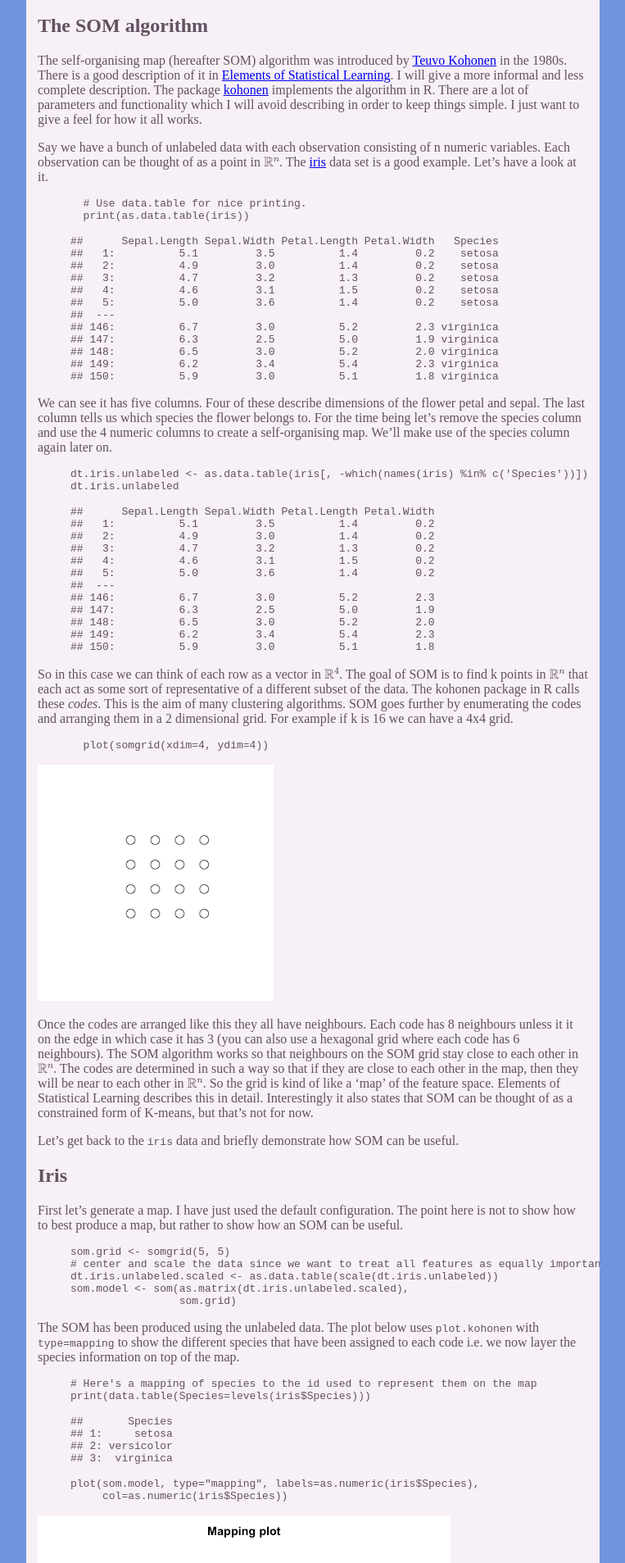
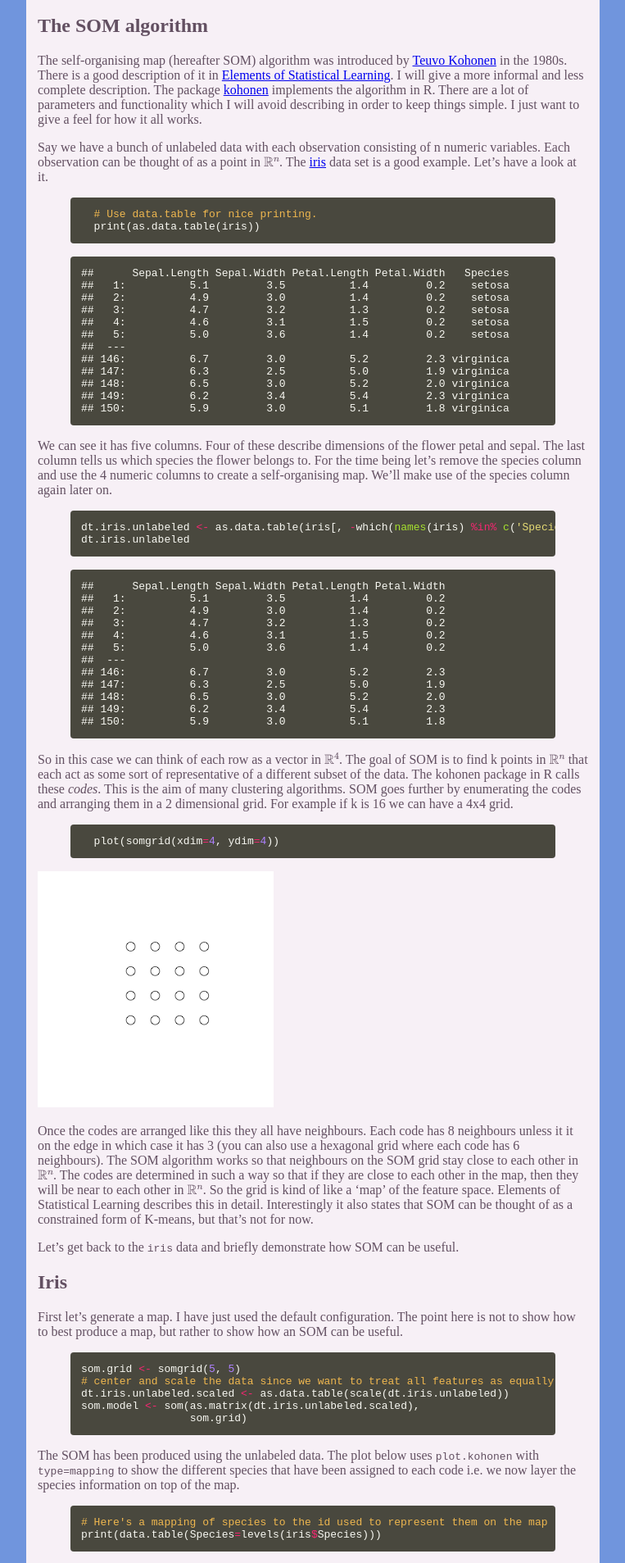
Before and after one commit to itsakettle/itsakettle.github.io, a Jekyll site: the page built from _posts/2017-03-17-inside_som.md, in a window 1280 px wide. Shown: the part 330-2237 px from the top of the page at 82% size, without its empty margins (258-1021 px from the left). Built offline with Jekyll 4.4.1, drawn with Linux system fonts in a browser that asks for light colours; nearby versions of some CDN libraries; some web fonts are replaced; formulas are drawn with MathJax 3; some of the changed text lies outside the part shown.

Commit message:
add syntax highlighting

```diff
--- a/_config.yml
+++ b/_config.yml
@@ -26,6 +26,7 @@ github_username:  itsakettle
 permalink: /:title
 markdown: kramdown
 theme: minima
+highlighter: rouge
 plugins:
   - jekyll-feed
 
--- /dev/null
+++ b/_sass/_syntax_highlighting.scss
@@ -0,0 +1,78 @@
+pre.highlight {
+	padding: 1em;
+}
+
+.highlight {
+	background-color: #49483e;
+	font-family: $syntax_font;
+
+	color: #f8f8f2;
+	border-radius: 4px;
+  overflow-x: auto;
+	pre {
+		position: relative;
+		margin: 0;
+		padding: 1em;
+    overflow-x: initial;
+	}
+	.lineno            { padding-right: 24px; color: lighten(#49483e,50);}
+	.hll               { background-color: #49483e}
+	.c                 { color: #75715e }                            /* Comment                     */
+	.err               { color: #960050; background-color: #1e0010 } /* Error                       */
+	.k                 { color: #66d9ef }                            /* Keyword                     */
+	.l                 { color: #ae81ff }                            /* Literal                     */
+	.n                 { color: #f8f8f2 }                            /* Name                        */
+	.o                 { color: #f92672 }                            /* Operator                    */
+	.p                 { color: #f8f8f2 }                            /* Punctuation                 */
+	.cm                { color: #EFB74F }                            /* Comment.Multiline           */
+	.cp                { color: #EFB74F }                            /* Comment.Preproc             */
+	.c1                { color: #EFB74F }                            /* Comment.Single              */
+	.cs                { color: #EFB74F }                            /* Comment.Special             */
+	.ge                { font-style: italic }                        /* Generic.Emph                */
+	.gs                { font-weight: bold }                         /* Generic.Strong              */
+	.kc                { color: #66d9ef }                            /* Keyword.Constant            */
+	.kd                { color: #66d9ef }                            /* Keyword.Declaration         */
+	.kn                { color: #f92672 }                            /* Keyword.Namespace           */
+	.kp                { color: #66d9ef }                            /* Keyword.Pseudo              */
+	.kr                { color: #66d9ef }                            /* Keyword.Reserved            */
+	.kt                { color: #66d9ef }                            /* Keyword.Type                */
+	.ld                { color: #e6db74 }                            /* Literal.Date                */
+	.m                 { color: #ae81ff }                            /* Literal.Number              */
+	.s                 { color: #e6db74 }                            /* Literal.String              */
+	.na                { color: #a6e22e }                            /* Name.Attribute              */
+	.nb                { color: #f8f8f2 }                            /* Name.Builtin                */
+	.nc                { color: #a6e22e }                            /* Name.Class                  */
+	.no                { color: #66d9ef }                            /* Name.Constant               */
+	.nd                { color: #a6e22e }                            /* Name.Decorator              */
+	.ni                { color: #f8f8f2 }                            /* Name.Entity                 */
+	.ne                { color: #a6e22e }                            /* Name.Exception              */
+	.nf                { color: #a6e22e }                            /* Name.Function               */
+	.nl                { color: #f8f8f2 }                            /* Name.Label                  */
+	.nn                { color: #f8f8f2 }                            /* Name.Namespace              */
+	.nx                { color: #a6e22e }                            /* Name.Other                  */
+	.py                { color: #f8f8f2 }                            /* Name.Property               */
+	.nt                { color: #f92672 }                            /* Name.Tag                    */
+	.nv                { color: #f8f8f2 }                            /* Name.Variable               */
+	.ow                { color: #f92672 }                            /* Operator.Word               */
+	.w                 { color: #f8f8f2 }                            /* Text.Whitespace             */
+	.mf                { color: #ae81ff }                            /* Literal.Number.Float        */
+	.mh                { color: #ae81ff }                            /* Literal.Number.Hex          */
+	.mi                { color: #ae81ff }                            /* Literal.Number.Integer      */
+	.mo                { color: #ae81ff }                            /* Literal.Number.Oct          */
+	.sb                { color: #e6db74 }                            /* Literal.String.Backtick     */
+	.sc                { color: #e6db74 }                            /* Literal.String.Char         */
+	.sd                { color: #e6db74 }                            /* Literal.String.Doc          */
+	.s2                { color: #e6db74 }                            /* Literal.String.Double       */
+	.se                { color: #ae81ff }                            /* Literal.String.Escape       */
+	.sh                { color: #e6db74 }                            /* Literal.String.Heredoc      */
+	.si                { color: #e6db74 }                            /* Literal.String.Interpol     */
+	.sx                { color: #e6db74 }                            /* Literal.String.Other        */
+	.sr                { color: #e6db74 }                            /* Literal.String.Regex        */
+	.s1                { color: #e6db74 }                            /* Literal.String.Single       */
+	.ss                { color: #e6db74 }                            /* Literal.String.Symbol       */
+	.bp                { color: #f8f8f2 }                            /* Name.Builtin.Pseudo         */
+	.vc                { color: #f8f8f2 }                            /* Name.Variable.Class         */
+	.vg                { color: #f8f8f2 }                            /* Name.Variable.Global        */
+	.vi                { color: #f8f8f2 }                            /* Name.Variable.Instance      */
+	.il                { color: #ae81ff }                            /* Literal.Number.Integer.Long */
+}
--- a/_sass/variables.scss
+++ b/_sass/variables.scss
@@ -2,3 +2,4 @@ $blue: #7095DD;
 $orange: #EFB74F;
 $white: #F7F0F6;
 $black: #635062;
+$syntax_font: Inconsolata,monospace;
--- a/css/main.scss
+++ b/css/main.scss
@@ -2,6 +2,7 @@
 ---
 
 @import "variables";
+@import "_syntax_highlighting";
 
 body {
   max-width: 700px;
```
